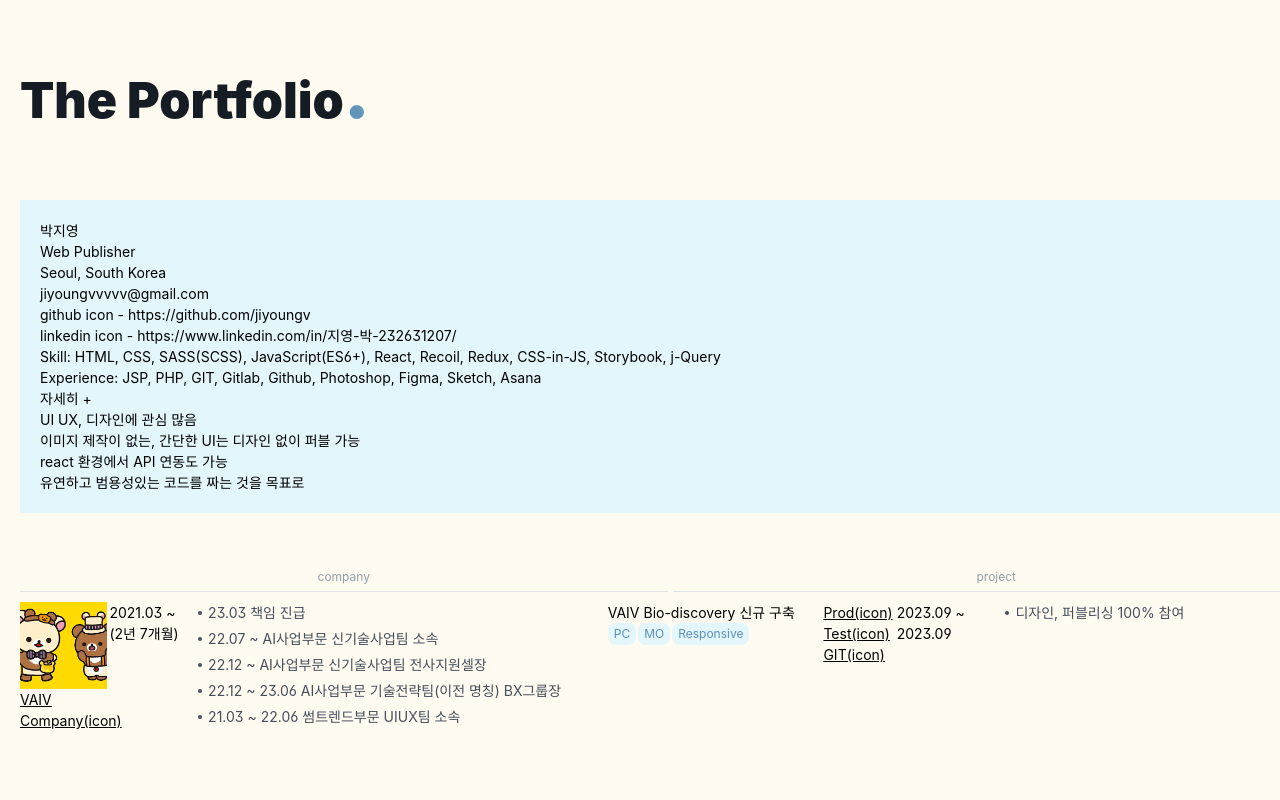
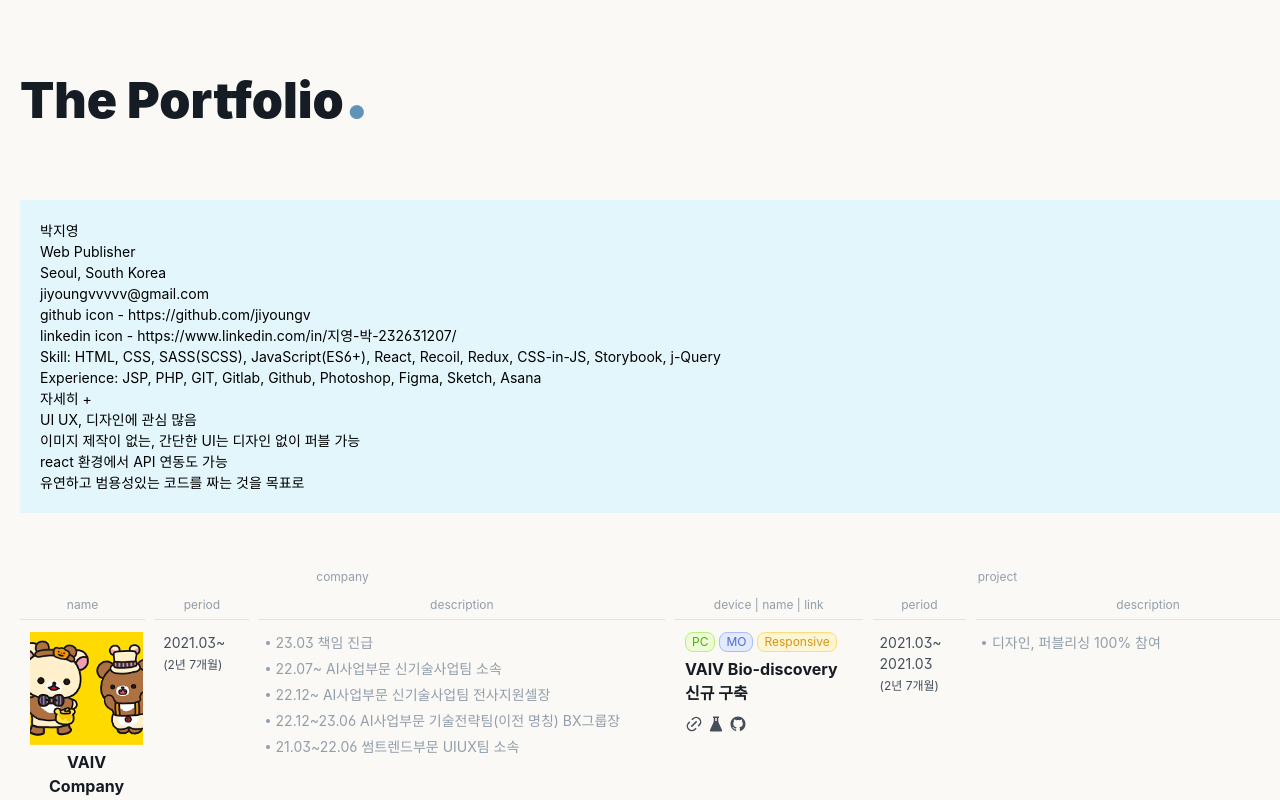
Before and after one commit to jiyoungv/portfolio-v3, a React (Create React App) app: page / in a window 1280 px wide. Shown: the top 800 px of the page. Built offline with nearby package versions, Linux system fonts and the light colour scheme; a web font is replaced by a local one.

Commit message:
Save: 작업중 (35%)

```diff
--- a/package.json
+++ b/package.json
@@ -8,6 +8,7 @@
     "@testing-library/user-event": "^13.5.0",
     "react": "^18.2.0",
     "react-dom": "^18.2.0",
+    "react-icons": "^4.11.0",
     "react-scripts": "5.0.1",
     "sass": "^1.68.0",
     "web-vitals": "^2.1.4"
--- a/src/App.jsx
+++ b/src/App.jsx
@@ -1,3 +1,4 @@
+import { RiLink, RiFlaskFill, RiGithubFill } from 'react-icons/ri';
 import AppLayout from 'component/AppLayout';
 import temp_img from 'asset/image/temp_img.png';
 
@@ -26,69 +27,84 @@ const App = () => {
       <section className="main-section main-career">
         <div className="common-inner">
           <div className="main-career-area">
-            <ul className="main-career-head">
-              <li>company</li>
-              <li>project</li>
+            <div className="main-career-head">
+              <ul className="row head-list">
+                <li className="col-left">company</li>
+                <li className="col-right">project</li>
               </ul>
+              <ul className="row head-list type2">
+                <li className="col-left1">name</li>
+                <li className="col-left2">period</li>
+                <li className="col-left3">description</li>
+                <li className="col-right1">device | name | link</li>
+                <li className="col-right2">period</li>
+                <li className="col-right3">description</li>
+              </ul>
+            </div>
             <div className="main-career-body">
-              <div className="main-career-list">
-                <div className="main-career-list-left">
-                  <ul className="main-career-company-list">
-                    <li className="list-col1">
+              <div className="row body-list">
+                <ul className="row col-left main-career-company-list">
+                  <li className="col-left1">
                     <figure className="main-career-company-logo">
                       <img src={temp_img} alt="회사" />
                     </figure>
-                      <p className="main-career-company-name"><a href="https://naver.com" target="_blank" rel="noreferrer">VAIV Company(icon)</a></p>
+                    <p className="main-career-company-name">VAIV Company</p>
                   </li>
-                    <li className="list-col2">
-                      2021.03 ~ <br/>
-                      (2년 7개월)
+                  <li className="col-left2">
+                    <p className="main-career-period">
+                      2021.03~ <br/>
+                      <small>(2년 7개월)</small>
+                    </p>
                   </li>
-                    <li className="list-col3">
+                  <li className="col-left3">
                     <ul className="main-career-desc-list">
                       <li>23.03 책임 진급</li>
-                        <li>22.07 ~ AI사업부문 신기술사업팀 소속</li>
-                        <li>22.12 ~ AI사업부문 신기술사업팀 전사지원셀장</li>
-                        <li>22.12 ~ 23.06 AI사업부문 기술전략팀(이전 명칭) BX그룹장</li>
-                        <li>21.03 ~ 22.06 썸트렌드부문 UIUX팀 소속</li>
+                      <li>22.07~ AI사업부문 신기술사업팀 소속</li>
+                      <li>22.12~ AI사업부문 신기술사업팀 전사지원셀장</li>
+                      <li>22.12~23.06 AI사업부문 기술전략팀(이전 명칭) BX그룹장</li>
+                      <li>21.03~22.06 썸트렌드부문 UIUX팀 소속</li>
                     </ul>
                   </li>
                 </ul>
-                </div>
-                <div className="main-career-list-right">
-                  <ul className="main-career-project-list">
-                    <li className="list-col1">
-                      VAIV Bio-discovery 신규 구축
+                <ul className="row col-right main-career-project-list">
+                  <li className="col-right1">
                     <ul className="main-career-device-list">
                       <li>PC</li>
                       <li className="type2">MO</li>
                       <li className="type3">Responsive</li>
                     </ul>
-                    </li>
-                    <li className="list-col2">
+                    <p className="main-career-project-name">VAIV Bio-discovery 신규 구축</p>
                     <ul className="main-career-link-list">
                       <li>
-                          <a href="https://naver.com" target="_blank" rel="noreferrer">Prod(icon)</a>
+                        <a href="https://naver.com" target="_blank" title="Product Server" rel="noreferrer">
+                          <RiLink />
+                        </a>
                       </li>
                       <li>
-                          <a href="https://naver.com" target="_blank" rel="noreferrer">Test(icon)</a>
+                        <a href="https://naver.com" target="_blank" title="Test Page" rel="noreferrer">
+                          <RiFlaskFill />
+                        </a>
                       </li>
                       <li>
-                          <a href="https://naver.com" target="_blank" rel="noreferrer">GIT(icon)</a>
+                        <a href="https://naver.com" target="_blank" title="Github Page" rel="noreferrer">
+                          <RiGithubFill />
+                        </a>
                       </li>
                     </ul>
                   </li>
-                    <li className="list-col3">
-                      2023.09 ~ <br/>
-                      2023.09
+                  <li className="col-right2">
+                    <p className="main-career-period">
+                      2021.03~ <br/>
+                      2021.03
+                      <small>(2년 7개월)</small>
+                    </p>
                   </li>
-                    <li className="list-col4">
+                  <li className="col-right3">
                     <ul className="main-career-desc-list">
                       <li>디자인, 퍼블리싱 100% 참여</li>
                     </ul>
                   </li>
                 </ul>
-                </div>
               </div>
             </div>
           </div>
--- a/src/style/abstract/_variable.scss
+++ b/src/style/abstract/_variable.scss
@@ -11,6 +11,50 @@ $primary700: #2E5583 !default;
 $primary800: #1D3C69 !default;
 $primary900: #112A57 !default;
 $primary: $primary500 !default;
+
+$success100: #EDFCD4 !default;
+$success200: #D7F9AA !default;
+$success300: #B7EE7D !default;
+$success400: #96DE5A !default;
+$success500: #69C92A !default;
+$success600: #4EAC1E !default;
+$success700: #379015 !default;
+$success800: #23740D !default;
+$success900: #166008 !default;
+$success: $success500 !default;
+
+$info100: #E2EAFE !default;
+$info200: #C7D4FE !default;
+$info300: #AABCFC !default;
+$info400: #94A9FA !default;
+$info500: #718AF7 !default;
+$info600: #5268D4 !default;
+$info700: #384AB1 !default;
+$info800: #24318F !default;
+$info900: #152076 !default;
+$info: $info500 !default;
+
+$warning100: #FEF6D3 !default;
+$warning200: #FEEBA8 !default;
+$warning300: #FCDC7C !default;
+$warning400: #FACD5C !default;
+$warning500: #F7B527 !default;
+$warning600: #D4941C !default;
+$warning700: #B17513 !default;
+$warning800: #8F580C !default;
+$warning900: #764407 !default;
+$warning: $warning500 !default;
+
+$danger100: #FFE3D9 !default;
+$danger200: #FFC1B4 !default;
+$danger300: #FF978E !default;
+$danger400: #FF7274 !default;
+$danger500: #FF4457 !default;
+$danger600: #DB3152 !default;
+$danger700: #B7224C !default;
+$danger800: #931545 !default;
+$danger900: #7A0D40 !default;
+$danger: $danger500 !default;
 
 $grey100: #F9FAFB !default;
 $grey200: #F4F6F8 !default;
@@ -26,7 +70,7 @@ $grey: $grey700 !default;
 $black: #000 !default;
 $white: #fff !default;
 
-$bg-beige: #fffbf1 !default;
+$bg-beige: #fbf9f5 !default;
 
 /* font */
 $font-system: -apple-system, BlinkMacSystemFont, system-ui, Roboto, "Helvetica Neue", "Segoe UI", "Apple SD Gothic Neo", "Noto Sans KR", "Malgun Gothic", "Apple Color Emoji", "Segoe UI Emoji", "Segoe UI Symbol", sans-serif !default;
--- a/src/style/base/_base.scss
+++ b/src/style/base/_base.scss
@@ -3,7 +3,7 @@
 html {scroll-behavior: smooth;}
 body, button, input, select, textarea {@include font-init;}
 body *, body *::before, body *::after {box-sizing: border-box;}
-body {@include scrollbar-style(8);}
+body {@include scrollbar-style(8);word-break: keep-all;}
 a, img, small {display: inline-block;}
 a {color: inherit;text-decoration: none;}
 img {vertical-align: top;}
--- a/src/style/page/_main.scss
+++ b/src/style/page/_main.scss
@@ -8,35 +8,53 @@
 
 /* career */
 .main-career-area {position: relative;}
-.main-career-head {display: flex;align-items: center;gap: 5px;position: sticky;top: 0;left: 0;background: $bg-beige;}
-.main-career-head li {@include font-small;width: 50%;padding: 5px 0;border-bottom: 1px solid $grey300;color: $grey500;text-align: center;}
+
+.main-career .row {display: flex;align-items: flex-start;gap: 10px;}
+.main-career [class*="col-"] {padding: 0 5px;}
+.main-career .col-left {width: 50%;}
+.main-career .col-left1 {width: 20%;}
+.main-career .col-left2 {width: 15%;}
+.main-career .col-left3 {width: 65%;}
+.main-career .col-right {width: 50%;}
+.main-career .col-right1 {width: 30%}
+.main-career .col-right2 {width: 15%;}
+.main-career .col-right3 {width: 55%;}
+
+.main-career-head {z-index: 10;position: sticky;top: 0;left: 0;background: $bg-beige;}
+.main-career-head .head-list li {@include font-small;padding: 5px 0;color: $grey500;text-align: center;}
+.main-career-head .head-list.type2 li {border-bottom: 1px solid $grey300;}
+
 .main-career-body {position: relative;}
-.main-career-list {display: flex;align-items: flex-start;gap: 5px;padding: 10px 0;}
-.main-career-list-left {width: 45%;}
-.main-career-list-right {width: 55%;}
-.main-career-company-list {display: flex;align-items: flex-start;gap: 2px;}
+.main-career-body .body-list {padding: 12px 0;}
+
+.main-career-company-list {}
 .main-career-company-list > li {}
-.main-career-company-list .list-col1 {width: 15%;}
-.main-career-company-list .list-col2 {width: 15%;}
-.main-career-company-list .list-col3 {width: 70%;}
-.main-career-company-logo {width: 100%;aspect-ratio: 1 / 1;}
+
+.main-career-company-logo {width: 100%;aspect-ratio: 1 / 1;margin-bottom: 5px;}
 .main-career-company-logo img {width: 100%;height: 100%;object-fit: cover;}
-.main-career-company-name {}
-.main-career-company-name a {text-decoration: underline;}
-.main-career-project-list {display: flex;align-items: flex-start;gap: 2px;}
-.main-career-project-list > li {}
-.main-career-project-list .list-col1 {width: 30%;}
-.main-career-project-list .list-col2 {width: 10%;}
-.main-career-project-list .list-col3 {width: 15%;}
-.main-career-project-list .list-col4 {width: 40%;}
+
+.main-career-company-name {@include font-mid;color: $grey900;font-weight: $font-bold;text-align: center;}
+
+.main-career-period {color: $grey;}
+.main-career-period small {@include font-small;}
+
 .main-career-desc-list {}
-.main-career-desc-list > li {position: relative;padding-left: calc(4px + 6px);color: $grey700;}
+.main-career-desc-list > li {position: relative;padding-left: calc(4px + 6px);color: $grey500;}
 .main-career-desc-list > li:not(:last-child) {margin-bottom: 5px;}
 .main-career-desc-list > li::before {content: '';display: inline-block;position: absolute;left: 0;top: calc($font-base * $line-height2 / 2);transform: translate(0, -50%);width: 4px;height: 4px;border-radius: 50%;background: currentColor;}
-.main-career-device-list {display: flex;align-items: center;gap: 2px;}
-.main-career-device-list > li {@include font-small;padding: 2px 6px;border-radius: $radius1;background: $primary100;color: $primary;}
-.main-career-device-list > li.type2 {}
-.main-career-device-list > li.type3 {}
-.main-career-link-list {}
+
+.main-career-project-name {@include font-mid;color: $grey900;font-weight: $font-bold;}
+
+.main-career-device-list {display: flex;align-items: center;gap: 4px;margin-bottom: 5px;}
+.main-career-device-list > li {@include font-small;padding: 0 6px;border: 1px solid $success300;border-radius: $radius1;background: $success100;color: $success600;}
+.main-career-device-list > li.type2 {border: 1px solid $info300;background: $info100;color: $info600;}
+.main-career-device-list > li.type3 {border: 1px solid $warning300;background: $warning100;color: $warning600;}
+
+.main-career-project-list {}
+.main-career-project-list > li {}
+
+.main-career-link-list {display: flex;align-items: center;gap: 4px;margin-top: 10px;}
 .main-career-link-list > li {}
-.main-career-link-list > li > a {text-decoration: underline;}
+.main-career-link-list > li a {display: block;color: $grey;font-size: $font-large;transition-property: opacity;transition-duration: $transition-speed;}
+.main-career-link-list > li a:hover {opacity: 0.6;}
+.main-career-link-list > li svg {display: block;}
```
Also changed, not shown: 1 other file (tests, documents, lock files or other folders). Lines whose indentation alone changed are shown as unchanged.
